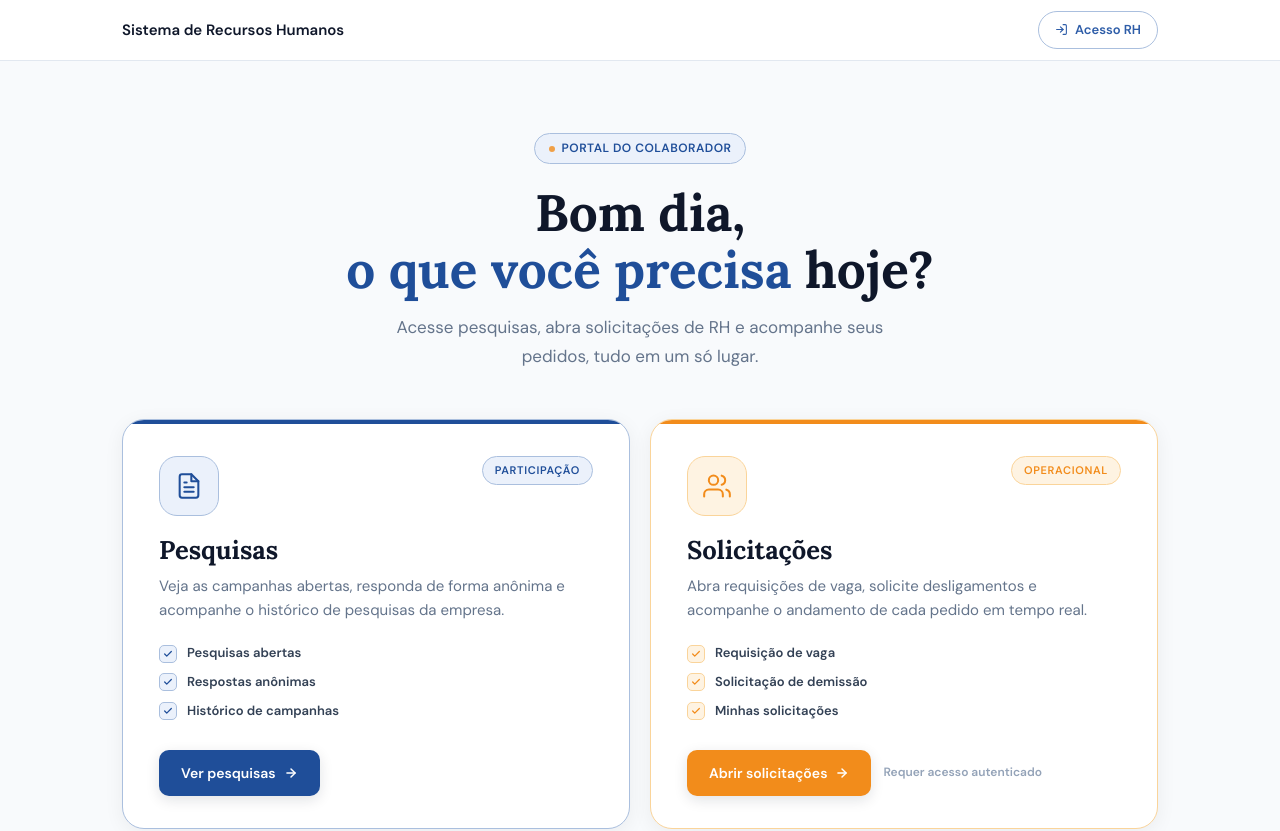
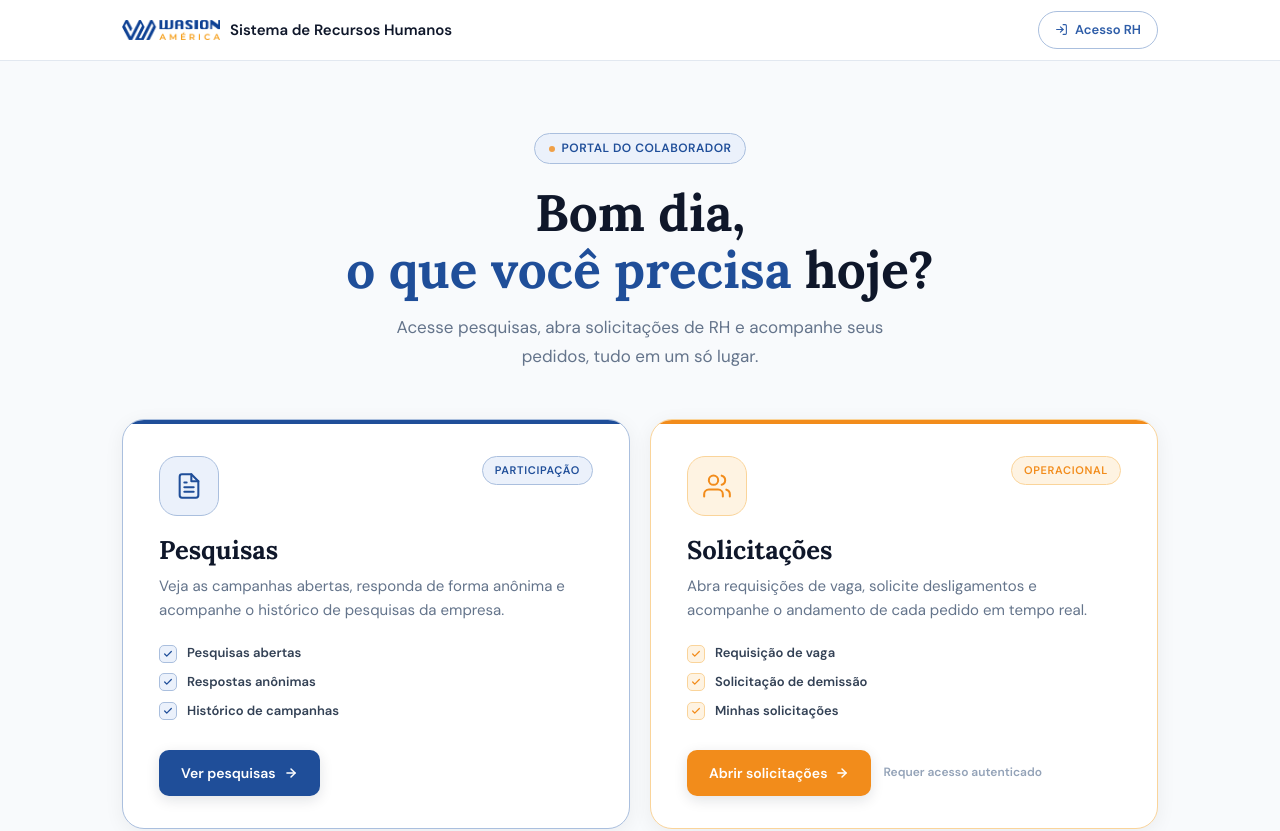
Before and after one commit to Wasion-it/Sistema_de_pesquisas, a React (Vite) app in the folder frontend/: page / in a window 1280 px wide. Shown: the top 831 px of the page. Built offline with nearby package versions, Linux system fonts and the light colour scheme.

Commit message:
♻️ Refatoração: substitui texto por imagem do logo 'Wasion América' na página inicial e layout do admin

```diff
--- a/frontend/src/components/AdminLayout.jsx
+++ b/frontend/src/components/AdminLayout.jsx
@@ -29,7 +29,7 @@ export function AdminLayout() {
     <main className="admin-shell">
       <aside className="admin-sidebar">
         <div className="admin-brand-block">
-          <div className="admin-brand-logo">RH</div>
+          <img className="admin-brand-logo" src="/wasion-logo.png" alt="Wasion América" />
           <span className="admin-brand-name">Sistema de Recursos Humanos</span>
         </div>
 
--- a/frontend/src/pages/HomePage.jsx
+++ b/frontend/src/pages/HomePage.jsx
@@ -64,7 +64,10 @@ export function HomePage() {
     <main className="home-shell">
       <header className="home-header">
         <div className="home-header-inner">
-          <span className="home-brand">Sistema de Recursos Humanos</span>
+          <span className="home-brand">
+            <img src="/wasion-logo.png" alt="Wasion América" />
+            <span>Sistema de Recursos Humanos</span>
+          </span>
           <Link className="home-admin-link" to="/admin/login" state={{ returnTo: '/admin' }}>
             <svg width="13" height="13" viewBox="0 0 24 24" fill="none" stroke="currentColor" strokeWidth="2" strokeLinecap="round" strokeLinejoin="round" aria-hidden="true">
               <path d="M15 3h4a2 2 0 0 1 2 2v14a2 2 0 0 1-2 2h-4" />
--- a/frontend/src/styles/global.css
+++ b/frontend/src/styles/global.css
@@ -157,10 +157,20 @@ p { color: var(--slate-600); line-height: 1.7; }
 }
 
 .home-brand {
+  display: inline-flex;
+  align-items: center;
+  gap: 10px;
   color: var(--slate-900);
   font-size: 15px;
   font-weight: 700;
   letter-spacing: 0;
+}
+
+.home-brand img {
+  width: 98px;
+  height: auto;
+  flex-shrink: 0;
+  display: block;
 }
 
 .home-admin-link {
@@ -575,11 +585,9 @@ p { color: var(--slate-600); line-height: 1.7; }
 .collab-brand::before {
   content: '';
   display: block;
-  width: 28px;
-  height: 28px;
-  border-radius: 7px;
-  background: linear-gradient(135deg, var(--blue-600), var(--blue-800));
-  box-shadow: 0 2px 8px rgba(37,99,235,.3);
+  width: 84px;
+  height: 24px;
+  background: url('/wasion-logo.png') center / contain no-repeat;
 }
 
 .text-muted-link {
@@ -2004,13 +2012,11 @@ body:has(.admin-shell) { background: var(--slate-100); }
 
 .admin-brand-logo {
   flex-shrink: 0;
-  width: 34px; height: 34px;
-  border-radius: 9px;
-  background: linear-gradient(135deg, var(--blue-500), var(--blue-700));
-  display: flex; align-items: center; justify-content: center;
-  font-size: 11px; font-weight: 900; color: #fff;
-  box-shadow: 0 2px 8px rgba(59,130,246,.3);
-  letter-spacing: -.01em;
+  width: 92px;
+  height: auto;
+  display: block;
+  filter: brightness(0) invert(1);
+  opacity: .9;
 }
 
 .admin-brand-name {
```
Also changed, not shown: frontend/public/wasion-logo.png (added).
